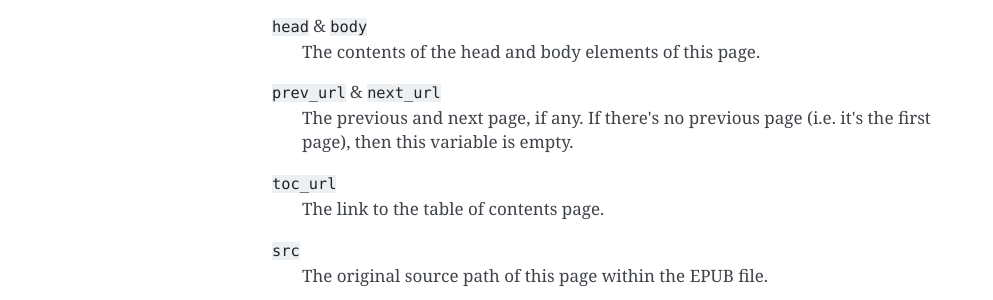
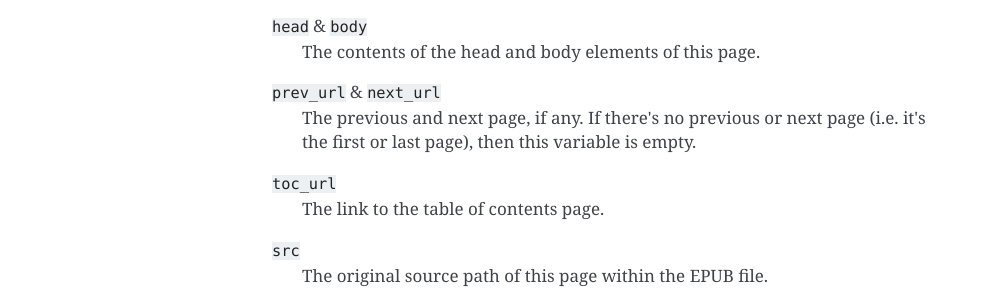
Before and after one commit to Balletie/webpub, a Sphinx documentation site: the page built from docs/man-main.rst, in a window 1280 px wide. Shown: the part 338-638 px from the top of the page, without its empty margins (148-1141 px from the left). Built offline with Sphinx 7.4.7, drawn with Linux system fonts in a browser that asks for light colours.

Commit message:
docs: small wording change

```diff
--- a/docs/man-main.rst
+++ b/docs/man-main.rst
@@ -13,8 +13,8 @@ following template variables are available to use:
 ``head`` & ``body``
    The contents of the head and body elements of this page.
 ``prev_url`` & ``next_url``
-   The previous and next page, if any. If there's no previous page
-   (i.e. it's the first page), then this variable is empty.
+   The previous and next page, if any. If there's no previous or next page
+   (i.e. it's the first or last page), then this variable is empty.
 ``toc_url``
    The link to the table of contents page.
 ``src``
```
